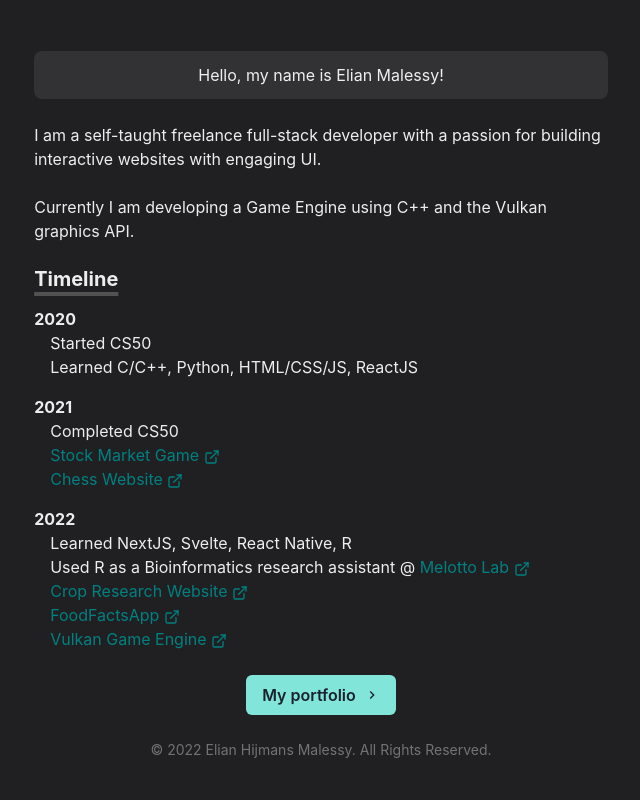
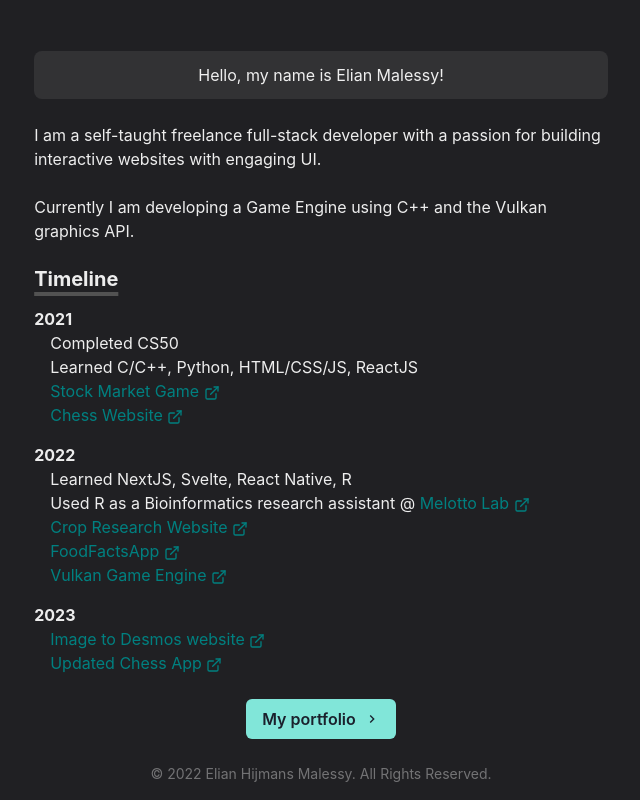
Before and after one commit to ElianMalessy/personal-website, a Next.js app: page / in a window 1280 px wide. Shown: the part 520-1320 px from the top of the page, without its empty margins (319-959 px from the left). Before the commit the page ends 1296 px from the top, so only its background shows below. Built offline with nearby package versions, Linux system fonts and the light colour scheme.

Commit message:
fixed external links

```diff
--- a/pages/index.js
+++ b/pages/index.js
@@ -49,35 +49,31 @@ export default function Home() {
               Timeline
             </Heading>
             <Text as="span" fontWeight={"bold"}>
-              2020
-            </Text>
-            <Box style={{ textIndent: "1rem" }} mb="1rem">
-              <Text>Started CS50</Text>
-              <Text>Learned C/C++, Python, HTML/CSS/JS, ReactJS</Text>
-            </Box>
-            <Text as="span" fontWeight={"bold"}>
               2021
             </Text>
             <Box style={{ textIndent: "1rem" }} mb="1rem">
               <Text>Completed CS50</Text>
+              <Text>Learned C/C++, Python, HTML/CSS/JS, ReactJS</Text>
               <LinkBox>
-                <NextLink
+                <Link
+                  color={"teal"}
                   href="https://elianmalessy.pythonanywhere.com/"
-                  passHref
+                  isExternal
                 >
-                  <Link color={"teal"}>
                   Stock Market Game <ExternalLinkIcon />
                 </Link>
-                </NextLink>
               </LinkBox>
               <LinkBox>
-                <NextLink href="https://first-project-b7070.web.app/" passHref>
-                  <Link color={"teal"}>
+                <Link
+                  color={"teal"}
+                  href="https://first-project-b7070.web.app/"
+                  isExternal
+                >
                   Chess Website <ExternalLinkIcon />
                 </Link>
-                </NextLink>
               </LinkBox>
             </Box>
+
             <Text as="span" fontWeight={"bold"}>
               2022
             </Text>
@@ -85,41 +81,63 @@ export default function Home() {
               <Text> Learned NextJS, Svelte, React Native, R</Text>
               <Text>
                 Used R as a Bioinformatics research assistant @{" "}
-                <NextLink href="https://melotto.ucdavis.edu/" passHref>
-                  <Link color={"teal"}>
+                <Link
+                  color={"teal"}
+                  href="https://melotto.ucdavis.edu/"
+                  isExternal
+                >
                   Melotto Lab <ExternalLinkIcon />
                 </Link>
-                </NextLink>
               </Text>
               <LinkBox>
-                <NextLink
+                <Link
+                  color={"teal"}
                   href="https://crop-research-website.vercel.app/"
-                  passHref
+                  isExternal
                 >
-                  <Link color={"teal"}>
                   Crop Research Website <ExternalLinkIcon />
                 </Link>
-                </NextLink>
               </LinkBox>
               <LinkBox>
-                <NextLink
+                <Link
+                  color={"teal"}
                   href="https://github.com/ElianMalessy/FoodFactsApp"
-                  passHref
+                  isExternal
                 >
-                  <Link color={"teal"}>
                   FoodFactsApp <ExternalLinkIcon />
                 </Link>
-                </NextLink>
               </LinkBox>
               <LinkBox>
-                <NextLink
+                <Link
+                  color={"teal"}
                   href="https://github.com/ElianMalessy/VulkanMinecraft"
-                  passHref
+                  isExternal
                 >
-                  <Link color={"teal"}>
                   Vulkan Game Engine <ExternalLinkIcon />
                 </Link>
-                </NextLink>
+              </LinkBox>
+            </Box>
+            <Text as="span" fontWeight={"bold"}>
+              2023
+            </Text>
+            <Box style={{ textIndent: "1rem" }} mb="1rem">
+              <LinkBox>
+                <Link
+                  color={"teal"}
+                  href="https://github.com/ElianMalessy/Image-to-desmos"
+                  isExternal
+                >
+                  Image to Desmos website <ExternalLinkIcon />
+                </Link>
+              </LinkBox>
+              <LinkBox>
+                <Link
+                  color={"teal"}
+                  href="https://github.com/ElianMalessy/Next-Chess-App"
+                  isExternal
+                >
+                  Updated Chess App <ExternalLinkIcon />
+                </Link>
               </LinkBox>
             </Box>
           </Section>
```
Lines whose indentation alone changed are shown as unchanged.
